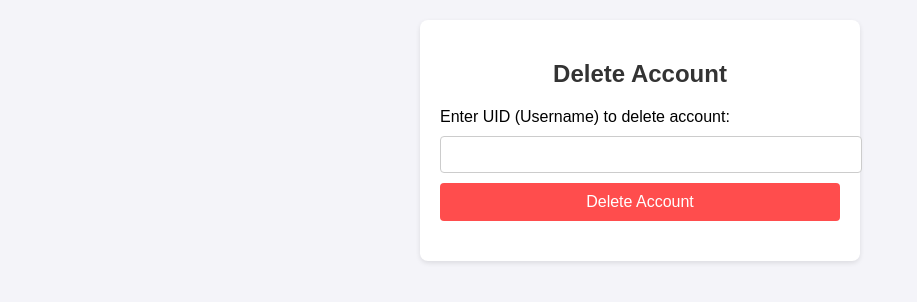
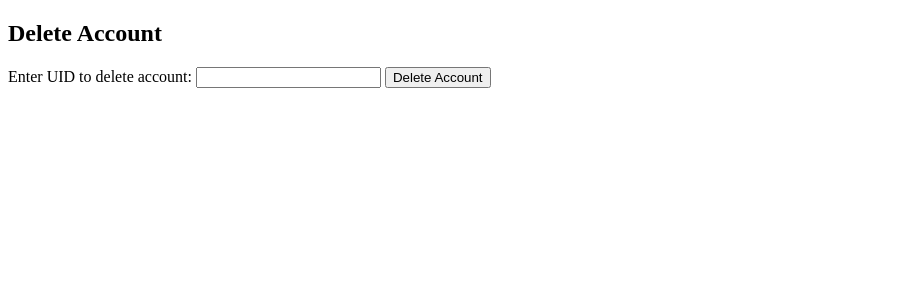
Before and after one commit to We-grow321/Delete-account, a plain HTML site: page index.html in a window 1280 px wide. Shown: the whole page, without its empty margins (0-917 px from the left). Drawn offline with Linux system fonts and the light colour scheme.

Commit message:
Update index.html

```diff
--- a/index.html
+++ b/index.html
@@ -4,66 +4,20 @@
     <meta charset="UTF-8">
     <meta name="viewport" content="width=device-width, initial-scale=1.0">
     <title>Delete Account</title>
-    <style>
-        body {
-            font-family: Arial, sans-serif;
-            background-color: #f4f4f9;
-            margin: 0;
-            padding: 20px;
-        }
-        .container {
-            max-width: 400px;
-            margin: 0 auto;
-            background-color: white;
-            padding: 20px;
-            border-radius: 8px;
-            box-shadow: 0 2px 5px rgba(0, 0, 0, 0.1);
-        }
-        h2 {
-            text-align: center;
-            color: #333;
-        }
-        input[type="text"] {
-            width: 100%;
-            padding: 10px;
-            margin: 10px 0;
-            border: 1px solid #ccc;
-            border-radius: 4px;
-        }
-        button {
-            width: 100%;
-            padding: 10px;
-            background-color: #ff4d4d;
-            border: none;
-            border-radius: 4px;
-            color: white;
-            font-size: 16px;
-        }
-        button:hover {
-            background-color: #ff3333;
-        }
-        .message {
-            text-align: center;
-            margin-top: 20px;
-        }
-    </style>
 </head>
 <body>
 
-    <div class="container">
     <h2>Delete Account</h2>
     <form id="deleteAccountForm">
-            <label for="uid">Enter UID (Username) to delete account:</label>
+        <label for="uid">Enter UID to delete account:</label>
         <input type="text" id="uid" name="uid" required>
         <button type="submit">Delete Account</button>
     </form>
-        <div class="message" id="message"></div>
-    </div>
+    <div id="message"></div>
 
     <script>
-        document.getElementById('deleteAccountForm').addEventListener('submit', function(event) {
+        document.getElementById('deleteAccountForm').addEventListener('submit', function (event) {
             event.preventDefault();
-
             const uid = document.getElementById('uid').value;
             const messageDiv = document.getElementById('message');
 
@@ -72,29 +26,17 @@
                 return;
             }
 
-            const apiUrl = import.meta.env.VITE_API_URL;
-
-            // Send the delete request to the backend API
-            fetch(apiUrl, {
+            fetch('/delete_account', {
                 method: 'POST',
-                headers: {
-                    'Content-Type': 'application/json'
-                },
+                headers: { 'Content-Type': 'application/json' },
                 body: JSON.stringify({ uid: uid })
             })
             .then(response => response.json())
             .then(data => {
-                if (data.message) {
                 messageDiv.textContent = data.message;
-                    messageDiv.style.color = 'green';
-                } else {
-                    messageDiv.textContent = 'Failed to delete account. Please try again.';
-                    messageDiv.style.color = 'red';
-                }
             })
-            .catch(error => {
-                messageDiv.textContent = 'An error occurred. Please try again later.';
-                messageDiv.style.color = 'red';
+            .catch(err => {
+                messageDiv.textContent = 'Error: ' + err;
             });
         });
     </script>
```
Lines whose indentation alone changed are shown as unchanged.
